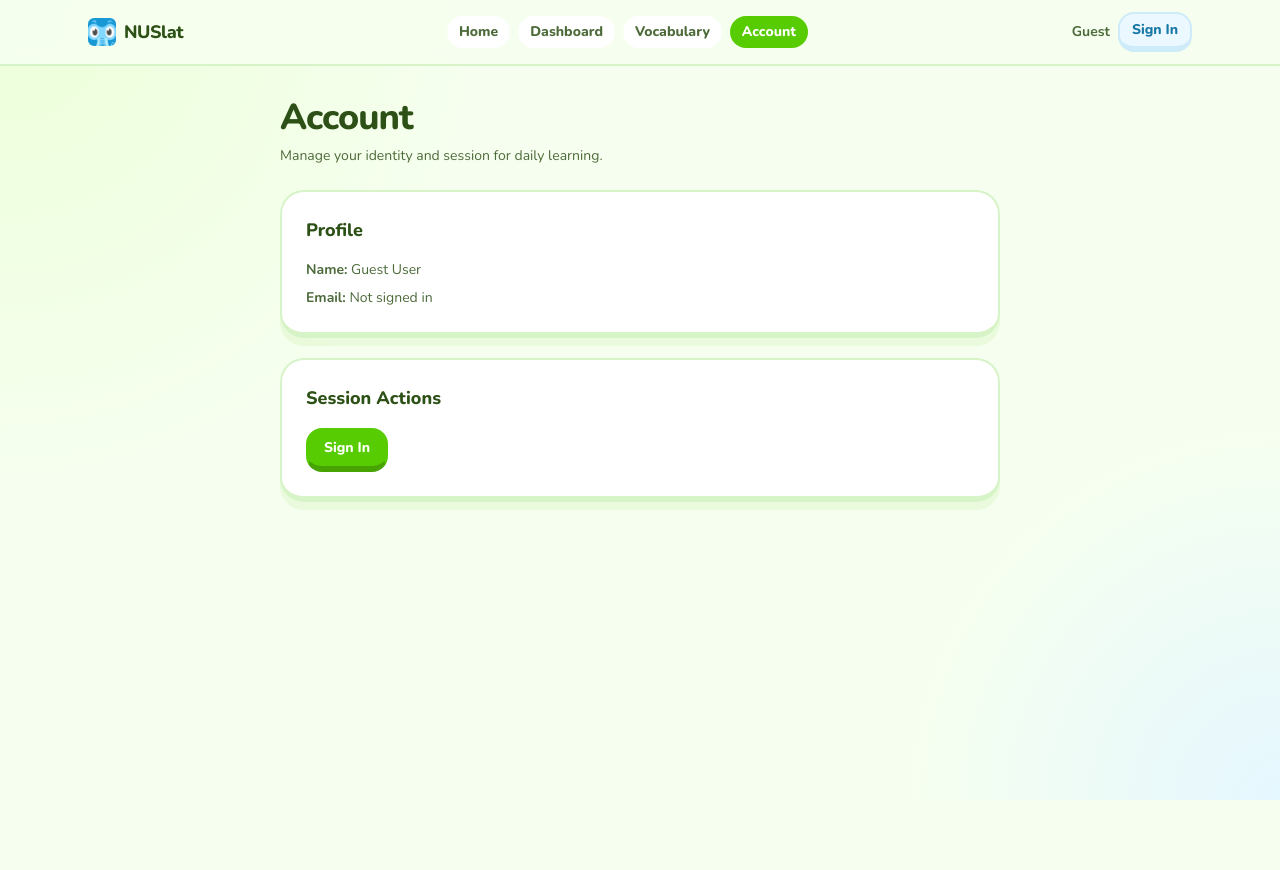
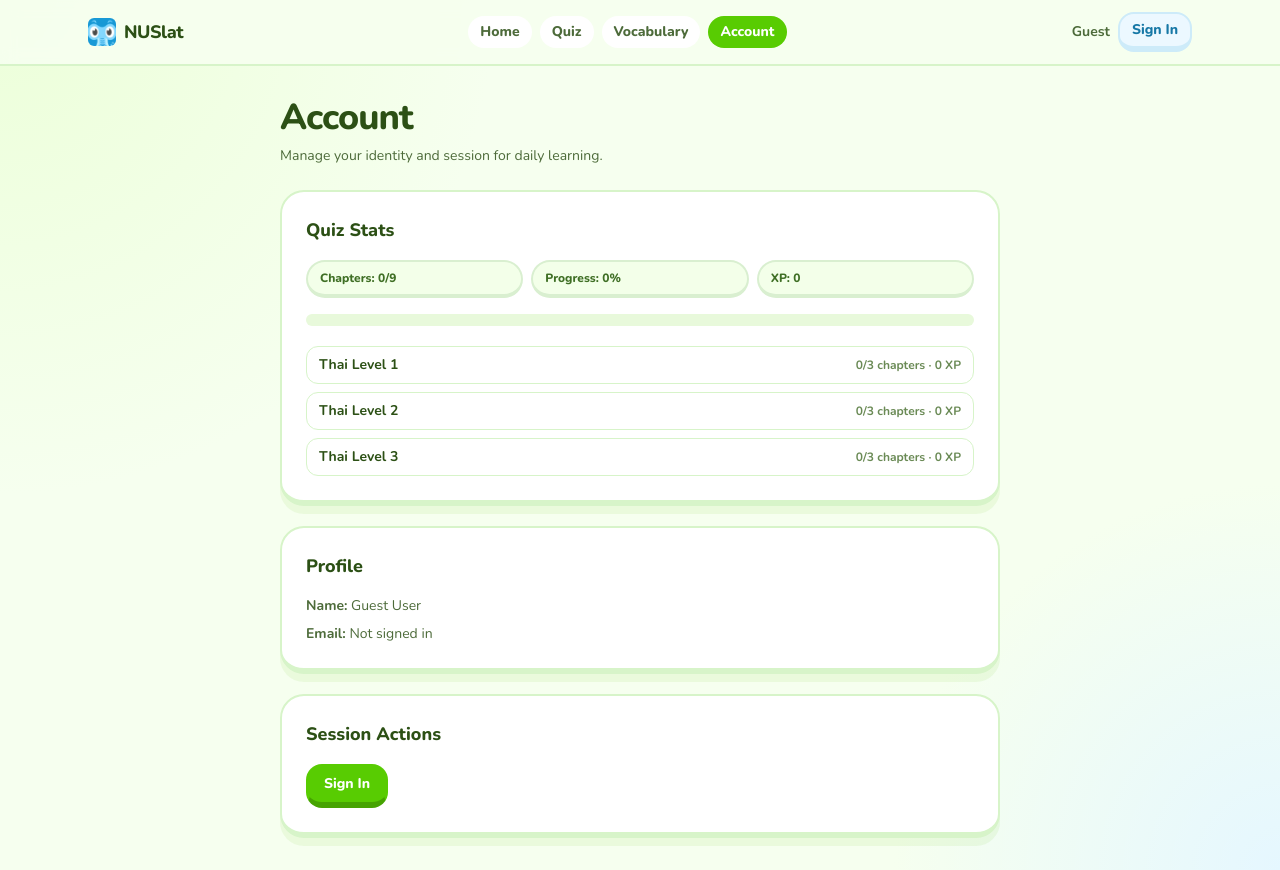
Before and after one commit to ZSYUYIIE/NUSlat, a Next.js app: page /account in a window 1280 px wide. Before the commit the page ends 800 px from the top, so only its background shows below. Built offline with nearby package versions, Linux system fonts and the light colour scheme; no server answers.

Commit message:
Remove dashboard

```diff
--- a/src/app/account/page.tsx
+++ b/src/app/account/page.tsx
@@ -3,10 +3,32 @@
 import { signOut, useSession } from "next-auth/react";
 import { useRouter } from "next/navigation";
 import AppHeader from "@/components/AppHeader";
+import {
+  MODULES,
+  getChapterSequence,
+  getCompletedChapterCountByModule,
+} from "@/lib/modules";
+import { useMilestones } from "@/hooks/useMilestones";
 
 export default function AccountPage() {
   const router = useRouter();
   const { data: session } = useSession();
+  const { completedMilestones, loading, error, clearError, resetProgress } =
+    useMilestones();
+
+  const allChapterIds = getChapterSequence();
+  const completedCount = completedMilestones.length;
+  const progressPct = Math.round(
+    (completedCount / Math.max(allChapterIds.length, 1)) * 100
+  );
+  const totalXP = MODULES.reduce((sum, module) => {
+    const completedInModule = getCompletedChapterCountByModule(
+      module.id,
+      completedMilestones
+    );
+    const chapterXP = Math.floor(module.xp / module.chapters.length);
+    return sum + completedInModule * chapterXP;
+  }, 0);
 
   return (
     <div className="duo-shell min-h-screen">
@@ -20,6 +42,89 @@ export default function AccountPage() {
         </p>
 
         <section className="duo-card mt-6 p-6">
+          <h2 className="text-lg font-extrabold text-[#2c5015]">Quiz Stats</h2>
+          {loading ? (
+            <div className="mt-4 animate-pulse space-y-3">
+              <div className="h-8 rounded-xl bg-neutral-100" />
+              <div className="h-8 rounded-xl bg-neutral-100" />
+            </div>
+          ) : (
+            <>
+              <div className="mt-4 grid gap-2 sm:grid-cols-3">
+                <div className="duo-chip justify-center px-3 py-2 text-xs font-extrabold text-[#3f6f25]">
+                  Chapters: {completedCount}/{allChapterIds.length}
+                </div>
+                <div className="duo-chip justify-center px-3 py-2 text-xs font-extrabold text-[#3f6f25]">
+                  Progress: {progressPct}%
+                </div>
+                <div className="duo-chip justify-center px-3 py-2 text-xs font-extrabold text-[#3f6f25]">
+                  XP: {totalXP}
+                </div>
+              </div>
+
+              <div className="mt-4 h-3 overflow-hidden rounded-full bg-[#e8f9db]">
+                <div
+                  className="h-full rounded-full bg-[#58cc02] transition-all duration-700"
+                  style={{ width: `${progressPct}%` }}
+                />
+              </div>
+
+              <div className="mt-5 space-y-2">
+                {MODULES.map((module) => {
+                  const completedInModule = getCompletedChapterCountByModule(
+                    module.id,
+                    completedMilestones
+                  );
+                  const chapterXP = Math.floor(module.xp / module.chapters.length);
+                  const moduleEarnedXP = completedInModule * chapterXP;
+                  return (
+                    <div
+                      key={module.id}
+                      className="rounded-xl border border-[#d7f4c9] bg-white px-3 py-2 text-sm"
+                    >
+                      <div className="flex items-center justify-between gap-3">
+                        <p className="font-bold text-[#2c5015]">{module.title}</p>
+                        <p className="text-xs font-bold text-[#6a8a55]">
+                          {completedInModule}/{module.chapters.length} chapters · {moduleEarnedXP} XP
+                        </p>
+                      </div>
+                    </div>
+                  );
+                })}
+              </div>
+
+              {completedCount > 0 ? (
+                <div className="mt-4 flex justify-end">
+                  <button
+                    onClick={() => {
+                      if (confirm("Reset all progress? This cannot be undone.")) {
+                        resetProgress();
+                      }
+                    }}
+                    className="text-xs font-semibold text-red-400 hover:text-red-600"
+                  >
+                    Reset quiz progress
+                  </button>
+                </div>
+              ) : null}
+            </>
+          )}
+        </section>
+
+        {error ? (
+          <div className="mt-5 flex items-center justify-between gap-3 rounded-2xl border border-red-100 bg-red-50 p-4 text-sm text-red-600">
+            <span>{error}</span>
+            <button
+              onClick={clearError}
+              className="text-xs text-red-400 hover:text-red-600"
+              aria-label="Dismiss error"
+            >
+              ✕
+            </button>
+          </div>
+        ) : null}
+
+        <section className="duo-card mt-5 p-6">
           <h2 className="text-lg font-extrabold text-[#2c5015]">Profile</h2>
           <div className="mt-4 space-y-2 text-sm text-[#4d6b3a]">
             <p>
--- a/src/app/learn/[moduleId]/chapter/[chapterId]/page.tsx
+++ b/src/app/learn/[moduleId]/chapter/[chapterId]/page.tsx
@@ -581,7 +581,7 @@ export default function ChapterPracticePage() {
               onClick={() => router.push("/dashboard")}
               className="w-full px-4 py-2 text-xs font-bold text-[#5a7c45] hover:text-[#2c5015]"
             >
-              ← Back to Dashboard
+              ← Back to Quiz
             </button>
           </div>
         </div>
--- a/src/app/learn/[moduleId]/page.tsx
+++ b/src/app/learn/[moduleId]/page.tsx
@@ -37,7 +37,7 @@ export default function LearnPage() {
             The level <strong>{moduleId}</strong> does not exist.
           </p>
           <a href="/dashboard" className="duo-btn-primary px-6 py-2.5 text-sm">
-            Back to Dashboard
+            Back to Quiz
           </a>
         </div>
       </div>
--- a/src/app/page.tsx
+++ b/src/app/page.tsx
@@ -42,7 +42,7 @@ export default async function Home() {
                 href="/dashboard"
                 className="duo-btn-primary px-8 py-3.5 text-sm"
               >
-                Go to Dashboard →
+                Go to Quiz →
               </Link>
               <Link
                 href="/vocabulary"
@@ -118,7 +118,7 @@ export default async function Home() {
             <div className="duo-card p-5">
               <p className="text-xs font-extrabold uppercase tracking-wide text-[#7f9f69]">Step 1</p>
               <h3 className="mt-1 text-lg font-extrabold text-[#2c5015]">Choose Thai Level</h3>
-              <p className="mt-2 text-sm text-[#4d6b3a]">Open Dashboard, choose Thai Level 1/2/3, then select a chapter path.</p>
+              <p className="mt-2 text-sm text-[#4d6b3a]">Open Quiz, choose Thai Level 1/2/3, then select a chapter path.</p>
             </div>
             <div className="duo-card p-5">
               <p className="text-xs font-extrabold uppercase tracking-wide text-[#7f9f69]">Step 2</p>
@@ -128,7 +128,7 @@ export default async function Home() {
             <div className="duo-card p-5">
               <p className="text-xs font-extrabold uppercase tracking-wide text-[#7f9f69]">Step 3</p>
               <h3 className="mt-1 text-lg font-extrabold text-[#2c5015]">Track Progress</h3>
-              <p className="mt-2 text-sm text-[#4d6b3a]">Complete chapters in order and monitor your chapter milestones from the dashboard.</p>
+              <p className="mt-2 text-sm text-[#4d6b3a]">Complete chapters in order and monitor your chapter milestones from the quiz page.</p>
             </div>
           </div>
         </section>
--- a/src/components/AppHeader.tsx
+++ b/src/components/AppHeader.tsx
@@ -42,7 +42,7 @@ export default function AppHeader() {
 
         <nav className="flex flex-wrap items-center gap-2">
           <NavItem href="/" label="Home" active={pathname === "/"} />
-          <NavItem href="/dashboard" label="Dashboard" active={pathname.startsWith("/dashboard")} />
+          <NavItem href="/dashboard" label="Quiz" active={pathname.startsWith("/dashboard")} />
           <NavItem href="/vocabulary" label="Vocabulary" active={pathname.startsWith("/vocabulary")} />
           <NavItem href="/account" label="Account" active={pathname.startsWith("/account")} />
         </nav>
--- a/src/components/Dashboard.tsx
+++ b/src/components/Dashboard.tsx
@@ -6,31 +6,17 @@ import AppHeader from "@/components/AppHeader";
 import {
   MODULES,
   getChapterSequence,
-  getCompletedChapterCountByModule,
 } from "@/lib/modules";
 import ModuleCard from "@/components/ModuleCard";
 import { useMilestones } from "@/hooks/useMilestones";
 
 export default function Dashboard() {
   const { data: session } = useSession();
-  const { completedMilestones, error, clearError, loading, resetProgress } =
-    useMilestones();
+  const { completedMilestones, error, clearError, loading } = useMilestones();
 
   const isGuest = !session?.user;
   const userName = session?.user?.name?.split(" ")[0] ?? "Guest";
   const allChapterIds = getChapterSequence();
-
-  const totalXP = MODULES.reduce((sum, module) => {
-    const completedInModule = getCompletedChapterCountByModule(
-      module.id,
-      completedMilestones
-    );
-    const chapterXP = Math.floor(module.xp / module.chapters.length);
-    return sum + completedInModule * chapterXP;
-  }, 0);
-
-  const completedCount = completedMilestones.length;
-  const progressPct = Math.round((completedCount / allChapterIds.length) * 100);
 
   const getModuleStatus = (moduleId: string, index: number) => {
     const moduleData = MODULES.find((item) => item.id === moduleId);
@@ -78,72 +64,21 @@ export default function Dashboard() {
       )}
 
       <div className="mx-auto max-w-3xl px-4 py-8 sm:px-6 sm:py-10">
-        <div className="mb-4 flex w-full items-center gap-2.5">
-          <div className="duo-chip flex flex-1 items-center justify-center gap-1.5 px-3 py-2 text-xs font-bold text-[#3f6f25] sm:flex-initial">
-            <span>🎯</span>
-            <span>
-              {completedCount}/{allChapterIds.length} chapters
-            </span>
-          </div>
-          <div className="duo-chip flex flex-1 items-center justify-center gap-1.5 px-3 py-2 text-xs font-bold text-[#3f6f25] sm:flex-initial">
-            <span>⚡</span>
-            <span>{totalXP} XP</span>
-          </div>
-        </div>
-
         {/* Welcome */}
         <div className="mb-8 text-center sm:mb-10">
           <h1 className="text-2xl font-extrabold tracking-tight text-[#2c5015] sm:text-4xl">
             {isGuest ? "Welcome, Guest" : `Welcome back, ${userName}`}
           </h1>
           <p className="mt-2 text-sm text-[#4d6b3a] sm:text-base">
-            Continue your vocabulary journey
+            Pick a level and clear chapter quizzes to unlock the next one
           </p>
         </div>
 
         {/* Loading skeleton */}
         {loading && (
           <div className="duo-card mb-8 animate-pulse p-6">
-            <div className="mb-4 h-3 w-32 rounded-full bg-neutral-100" />
-            <div className="h-2 rounded-full bg-neutral-100" />
-          </div>
-        )}
-
-        {/* Progress card */}
-        {!loading && (
-          <div className="duo-card mb-8 p-6">
-            <div className="mb-4 flex items-center justify-between">
-              <span className="text-sm font-bold tracking-tight text-[#2c5015]">
-                Overall Progress
-              </span>
-              <span className="text-sm font-extrabold text-[#2c5015]">
-                {progressPct}%
-              </span>
-            </div>
-            <div className="h-3 overflow-hidden rounded-full bg-[#e8f9db]">
-              <div
-                className="h-full rounded-full bg-[#58cc02] transition-all duration-700"
-                style={{ width: `${progressPct}%` }}
-              />
-            </div>
-            <div className="mt-3 flex justify-between text-xs font-bold text-[#87a66f]">
-              <span>Beginner</span>
-              <span>Advanced</span>
-            </div>
-            {completedCount > 0 && (
-              <div className="mt-4 flex justify-end">
-                <button
-                  onClick={() => {
-                    if (confirm("Reset all progress? This cannot be undone.")) {
-                      resetProgress();
-                    }
-                  }}
-                  className="text-xs font-semibold text-red-400 hover:text-red-600"
-                >
-                  Reset progress
-                </button>
-              </div>
-            )}
+            <div className="mb-4 h-3 w-40 rounded-full bg-neutral-100" />
+            <div className="h-2 w-full rounded-full bg-neutral-100" />
           </div>
         )}
 
@@ -174,10 +109,10 @@ export default function Dashboard() {
           </div>
         )}
 
-        {/* Learning path */}
+        {/* Quiz levels */}
         <div className="space-y-3">
           <h2 className="text-xs font-extrabold uppercase tracking-widest text-[#87a66f]">
-            Learning Path
+            Quiz Levels
           </h2>
 
           <div>
@@ -217,10 +152,10 @@ export default function Dashboard() {
           <div className="duo-card mt-8 p-8 text-center">
             <div className="mb-3 text-4xl">🏆</div>
             <h3 className="text-xl font-extrabold tracking-tight text-[#2c5015]">
-              Course Complete
+              Quiz Journey Complete
             </h3>
             <p className="mt-2 text-sm text-[#4d6b3a]">
-              You&apos;ve mastered every chapter. Amazing work!
+              You&apos;ve cleared every chapter quiz. Amazing work!
             </p>
             {isGuest && (
               <Link
```
Also changed, not shown: src/components/ModuleCard.tsx (+11 -7 lines).
